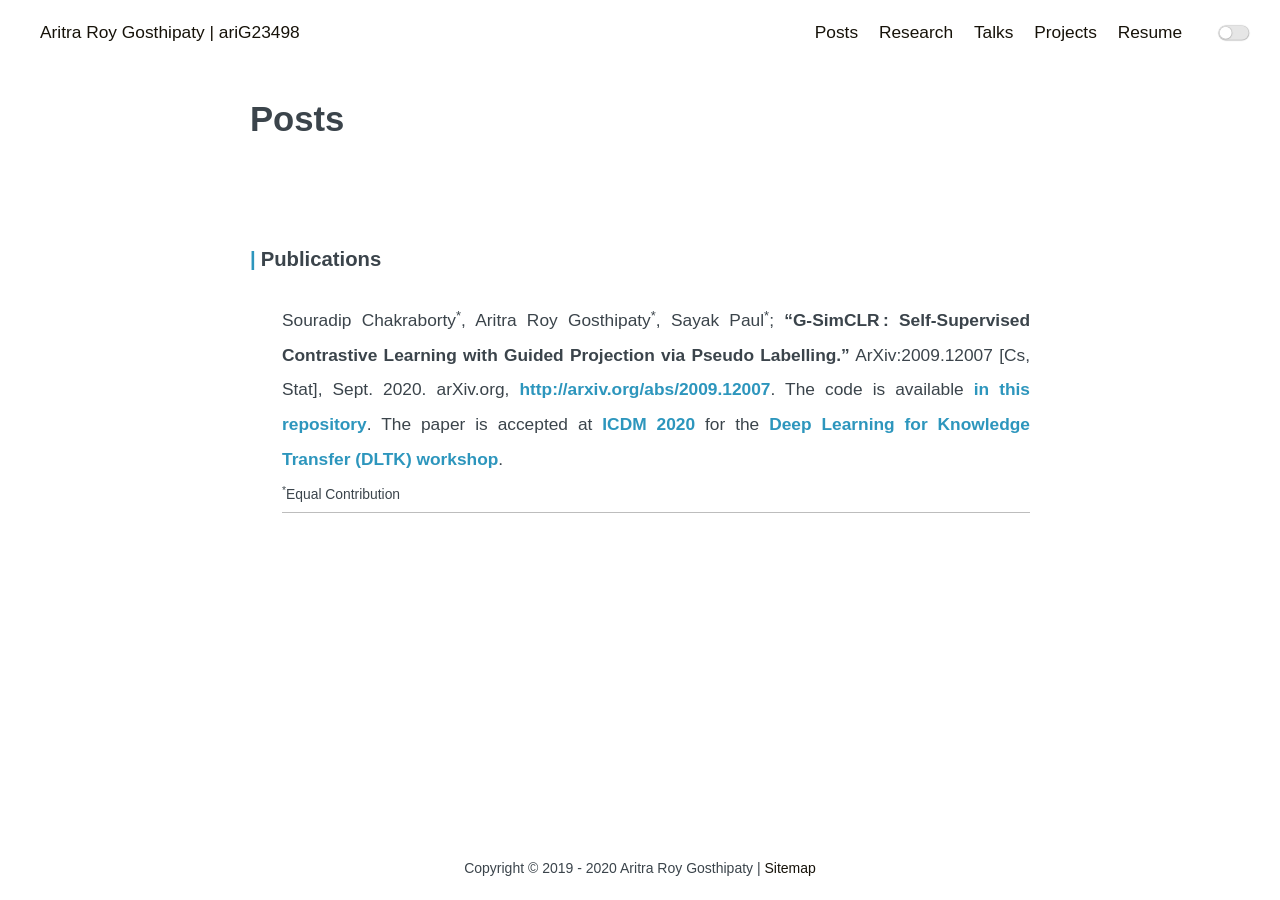
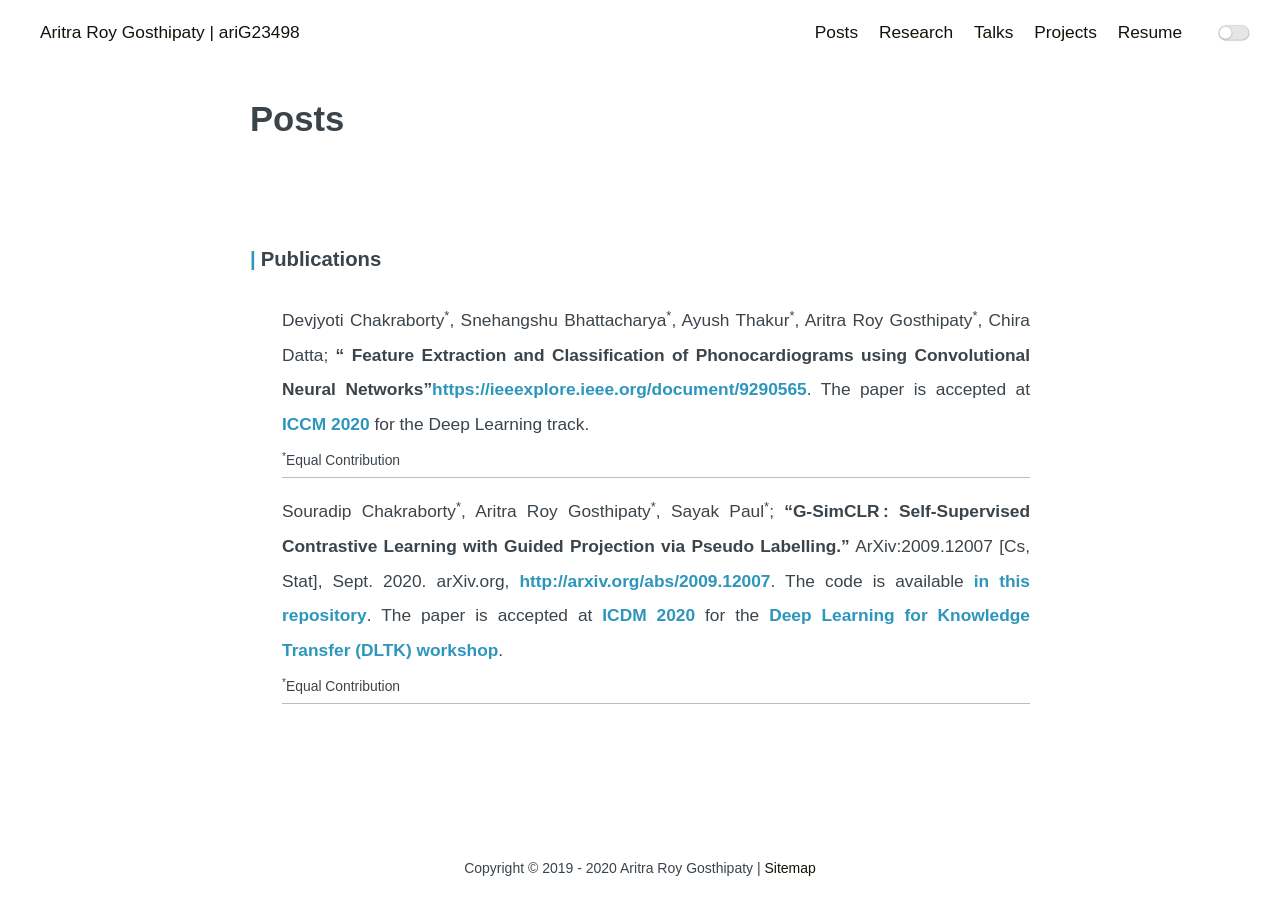
Before and after one commit to ariG23498/ariG23498.github.io, a Jekyll site: the page built from research.md, in a window 1280 px wide. Built offline with Jekyll 4.4.1, drawn with Linux system fonts in a browser that asks for light colours.

Commit message:
Update research.md

```diff
--- a/research.md
+++ b/research.md
@@ -9,6 +9,11 @@ permalink: /research
 <div class="post-wrap archive">
     <h3>Publications</h3>
     <article class="archive-item">
+       Devjyoti Chakraborty<sup>*</sup>, Snehangshu Bhattacharya<sup>*</sup>, Ayush Thakur<sup>*</sup>, Aritra Roy Gosthipaty<sup>*</sup>, Chira Datta; <strong>“
+Feature Extraction and Classification of Phonocardiograms using Convolutional Neural Networks”</strong><a href="https://ieeexplore.ieee.org/document/9290565">https://ieeexplore.ieee.org/document/9290565</a>. The paper is accepted at <a href="https://www.icce2020.in/">ICCM 2020</a> for the Deep Learning track.<br>
+       <small><sup>*</sup>Equal Contribution</small>
+    </article>
+    <article class="archive-item">
        Souradip Chakraborty<sup>*</sup>, Aritra Roy Gosthipaty<sup>*</sup>, Sayak Paul<sup>*</sup>; <strong>“G-SimCLR : Self-Supervised Contrastive Learning with Guided Projection via Pseudo Labelling.”</strong> ArXiv:2009.12007 [Cs, Stat], Sept. 2020. arXiv.org, <a href="http://arxiv.org/abs/2009.12007">http://arxiv.org/abs/2009.12007</a>. The code is available <a href="https://github.com/ariG23498/G-SimCLR">in this repository</a>. The paper is accepted at <a href="icdm2020.bigke.org">ICDM 2020</a> for the <a href="https://fuzhenzhuang.github.io/DLKT2020/index.html">Deep Learning for Knowledge Transfer (DLTK) workshop</a>.<br>
        <small><sup>*</sup>Equal Contribution</small>
     </article>
```
